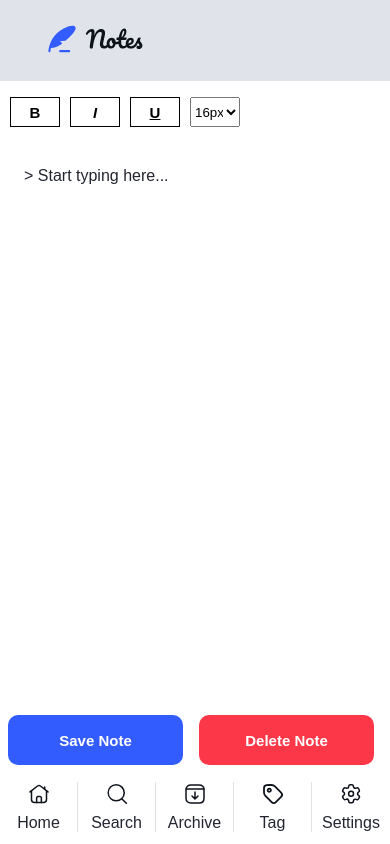
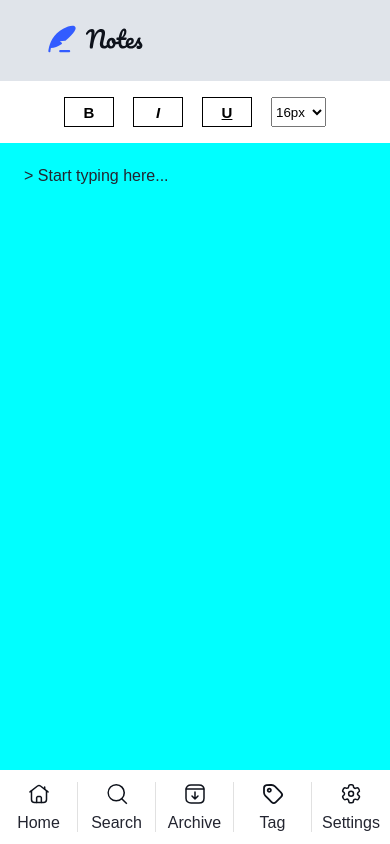
Before and after one commit to LeoLoureiro-code/NotesApp, an Angular app: page /notes in a window 390 px wide. Built offline with nearby package versions, Linux system fonts and the light colour scheme.

Commit message:
fix width problem mobile styles

```diff
--- a/src/components/text-editor/text-editor.component.html
+++ b/src/components/text-editor/text-editor.component.html
@@ -5,7 +5,7 @@
         <button (click)="formatText('underline')" class="toolbar-text-format-btn"><u>U</u></button>
 
         <!-- Text Size Selector -->
-        <select (change)="changeTextSize($event)">
+        <select (change)="changeTextSize($event)" class="toolbar-text-size">
           <option value="12px">12px</option>
           <option value="14px">14px</option>
           <option value="16px" selected>16px</option>
--- a/src/components/text-editor/text-editor.component.scss
+++ b/src/components/text-editor/text-editor.component.scss
@@ -1,22 +1,34 @@
+
+//To do: Make it take the rest of the page
 
 .text-editor-div{
-    margin-left: 272px;
+    width: 100%;
+    height: calc(100vh - 81px);
     display: flex;
     flex-direction: column;
 
-    @media (max-width: 900px) {
+    @media (max-width: 1150px) {
         margin-left: 0;
+        width: 100vw;
+
     }
 }
 
 .toolbar{
-    background-color: white;
     display: flex;
     justify-content: space-evenly;
     max-width: 250px;
     align-items: center;
     margin-top: 1rem;
     margin-bottom: 1rem;
+
+    @media (max-width: 1150px) {
+        margin-left: 0;
+        min-width: 300px;
+        margin: 0 auto;
+        margin-top: 1rem;
+        margin-bottom: 1rem;
+    }
 }
 
 .toolbar-text-format-btn{
@@ -26,6 +38,10 @@
     outline: none;
     color: black;
     cursor: pointer;
+}
+
+.toolbar-text-size{
+    width: 55px;
 }
 
 .toolbar-text-format-btn:focus{
@@ -39,9 +55,16 @@ select{
 }
 
 .editor{
-    height: calc(100vh - 280px);
+    height: calc(100vh - 81px);
     padding: 1.5rem;
     outline: none;
+    background-color: aqua;
+    display: block;
+    width: 100%;
+
+    @media (max-width: 1150px) {
+        width: 100%;
+    }
 }
 
 .btn{
```
